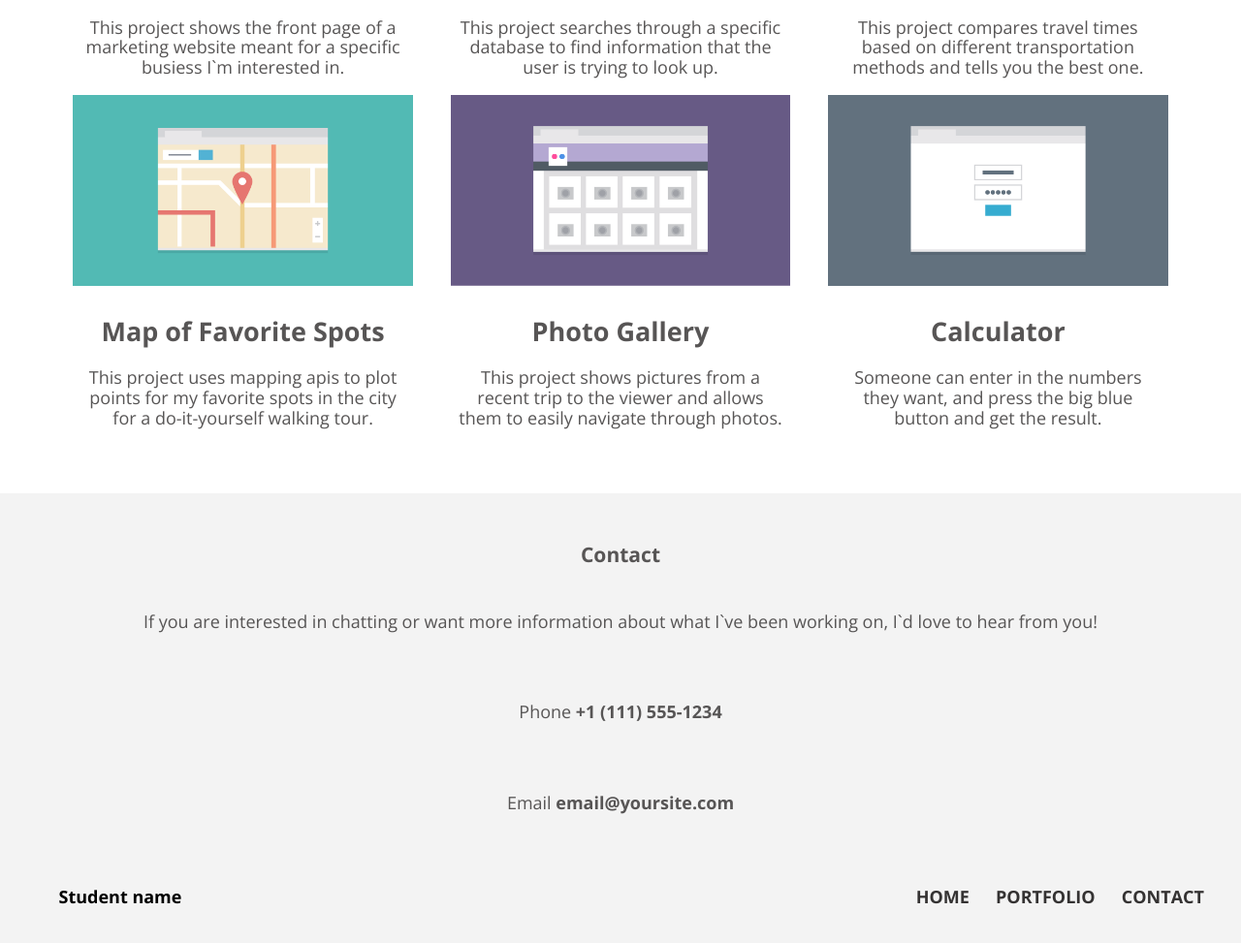
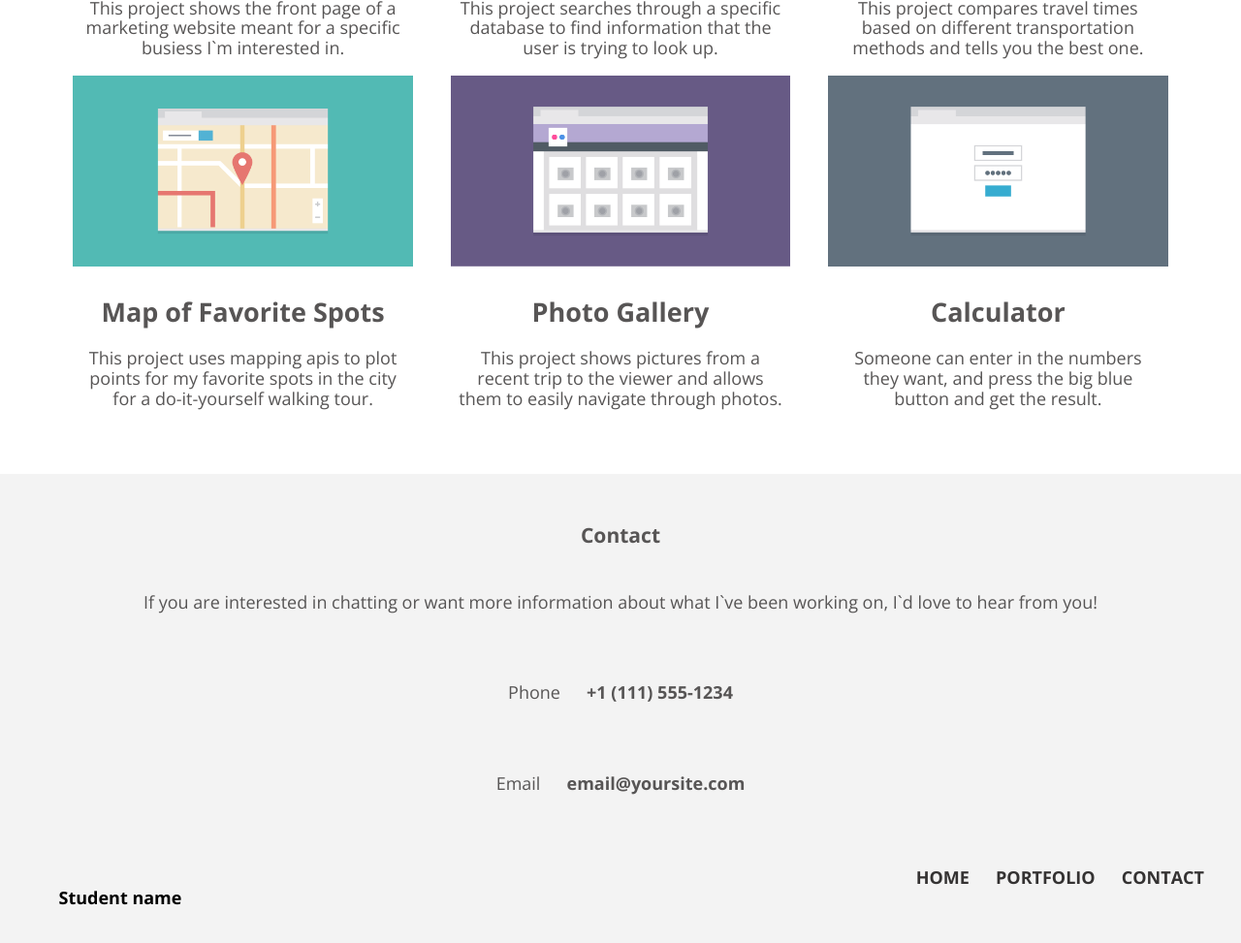
Before and after one commit to atjaqueline/techdegree-project2, a plain HTML site: page index.html in a window 1280 px wide. Shown: the part 879-1852 px from the top of the page at 97% size. Drawn offline with nearby package versions, Linux system fonts and the light colour scheme.

Commit message:
small changes on padding value

```diff
--- a/css/style.css
+++ b/css/style.css
@@ -87,6 +87,12 @@ img {
 .phone, .email {
     font-weight: bold;
 }
+strong {
+    display: inline;
+    padding-left: 1.25em;
+    font-weight: bold;
+    margin-top: 1.2em;
+}
 .top {
     list-style-type: none;
     text-transform: uppercase;
@@ -151,7 +157,7 @@ img {
     }
     .portfolio {
         background-color: white;
-        padding: 0 auto;
+        padding: 0;
     }
     .unit {
         width: 40%;
@@ -179,7 +185,7 @@ img {
         display: block;
     }
     .footer-ul li ,
-    spam {
+    .strong {
         display: inline;
         padding-left: 1.25em;
         font-weight: bold;
@@ -210,6 +216,4 @@ img {
    .name {
     margin-left: 3.125em;
    }
-
-
 }
--- a/index.html
+++ b/index.html
@@ -27,9 +27,6 @@
             <p> Hi! I`m a front-end developer who loves responsive design and css. I recently finished learning front-end web development at Treehouse and am excited to put all my skills to use!</p>
 	    </header>
         </div>
-
-
-
 
      <main>
         <div class="portfolio">
@@ -85,7 +82,7 @@
 
 
         <nav class= "footer-nav">
-            <spam>Student name</spam>
+            <strong>Student name</strong>
             <a class="top" href="#top">Back to Top</a>
             <ul class="footer-ul">
                 <li><a href="#">Home</a></li>
```
